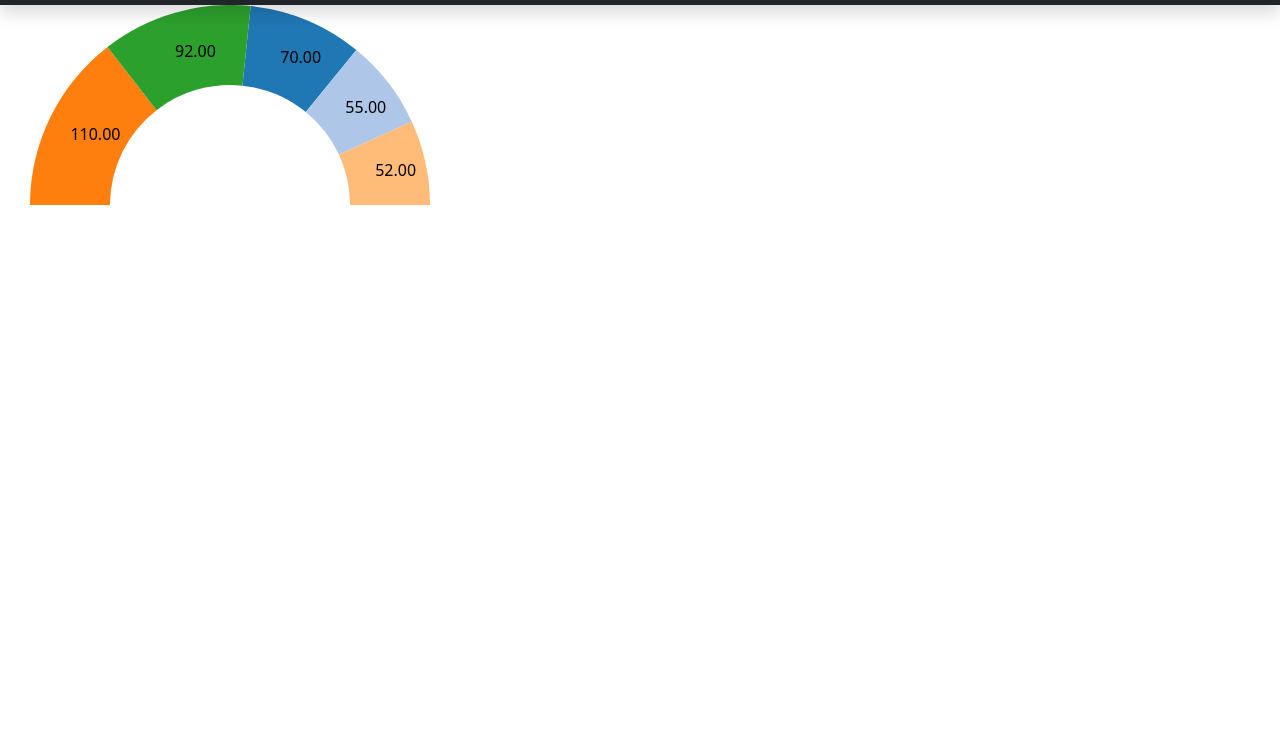
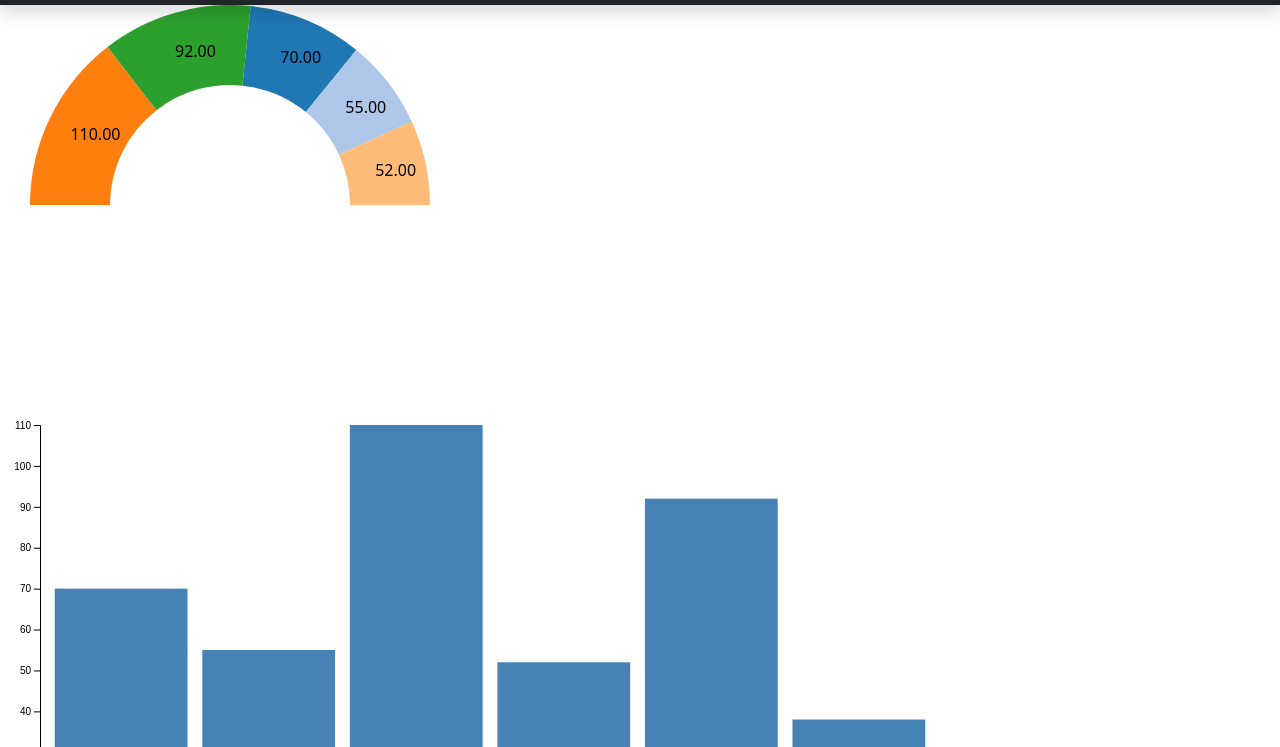
Before and after one commit to a253698/INLS641-Wellbeing-Dashboard, a plain HTML site: page dashboard.html in a window 1280 px wide. Shown: the part 53-800 px from the top of the page. Drawn offline with nearby package versions, Linux system fonts and the light colour scheme; a web font is replaced by a local one.

Commit message:
Update dashboard.html
Added bar chart

```diff
--- a/dashboard.html
+++ b/dashboard.html
@@ -13,6 +13,11 @@
     <link href="https://fonts.googleapis.com/css2?family=Supermercado+One&display=swap" rel="stylesheet"/>
     <link href="https://fonts.googleapis.com/css2?family=Playfair+Display:ital@0;1&display=swap" rel="stylesheet"/>
     <link href="./index.css" rel="stylesheet" />
+
+    <style> /* set the CSS */
+      .bar { fill: steelblue; }
+    </style>
+
   </head>
 
   <body>
@@ -65,7 +70,7 @@
       </div>
     </nav>
     <!--
-    <div class="container" style="margin-top: 25px">
+    <div class="container" style="-top: 25px">
 
       </div>
 
@@ -79,7 +84,9 @@
     </script>
     <script src="https://cdnjs.cloudflare.com/ajax/libs/jquery/3.6.0/jquery.min.js"></script>
     <script type='text/javascript'>
-      var data = [
+
+    //start of donut code
+    var data = [
           {name: "Not at all", val: 70},
           {name: "Low", val: 55},
           {name: "moderate", val: 110},
@@ -100,7 +107,7 @@
       var vis = d3.select("body")
           .append("svg:svg")
           .data([data])
-          .attr("width", w + 150)
+          .attr("width", w + 100)
           .attr("height", h);
       var arcs = vis.selectAll("g.arc")
           .data(donut.value(function (d) {
@@ -135,6 +142,64 @@
           var metrics = context.measureText(text);
           return metrics.width;
       }
+//end of dounut code
+
+// bar chart code starts here
+// Set graph margins and dimensions
+var margin = {top: 20, right: 20, bottom: 30, left: 40},
+        width = 960 - margin.left - margin.right,
+        height = 500 - margin.top - margin.bottom;
+
+    // Set ranges
+    var x = d3.scaleBand()
+              .range([0, width])
+              .padding(0.1);
+    var y = d3.scaleLinear()
+              .range([height, 0]);
+    var svg = d3.select("body").append("svg")
+        .attr("width", width + margin.left + margin.right)
+        .attr("height", height + margin.top + margin.bottom)
+      .append("g")
+        .attr("transform",
+              "translate(" + margin.left + "," + margin.top + ")");
+
+    var bar_data = [
+          {name: "A few times a year or less", amounts: 70},
+          {name: "Once a month or less", amounts: 55},
+          {name: "A few times a month", amounts: 110},
+          {name: "Once a week", amounts: 52},
+          {name: "A few times a week", amounts: 92},
+          {name: "Everyday", amounts: 38}
+      ];
+
+      // Format data
+      bar_data.forEach(function(d) {
+        d.amounts = +d.amounts;
+      });
+
+      // Scale the range of the data in the domains
+      x.domain(bar_data.map(function(d) { return d.name; }));
+      y.domain([0, d3.max(bar_data, function(d) { return d.amounts; })]);
+
+      // Append rectangles for bar chart
+      svg.selectAll(".bar")
+          .data(bar_data)
+        .enter().append("rect")
+          .attr("class", "bar")
+          .attr("x", function(d) { return x(d.name); })
+          .attr("width", x.bandwidth())
+          .attr("y", function(d) { return y(d.amounts); })
+          .attr("height", function(d) { return height - y(d.amounts); });
+
+      // Add x axis
+      svg.append("g")
+          .attr("transform", "translate(0," + height + ")")
+          .call(d3.axisBottom(x));
+
+      // Add y axis
+      svg.append("g")
+          .call(d3.axisLeft(y));
+
     </script>
   </body>
 </html>
```
